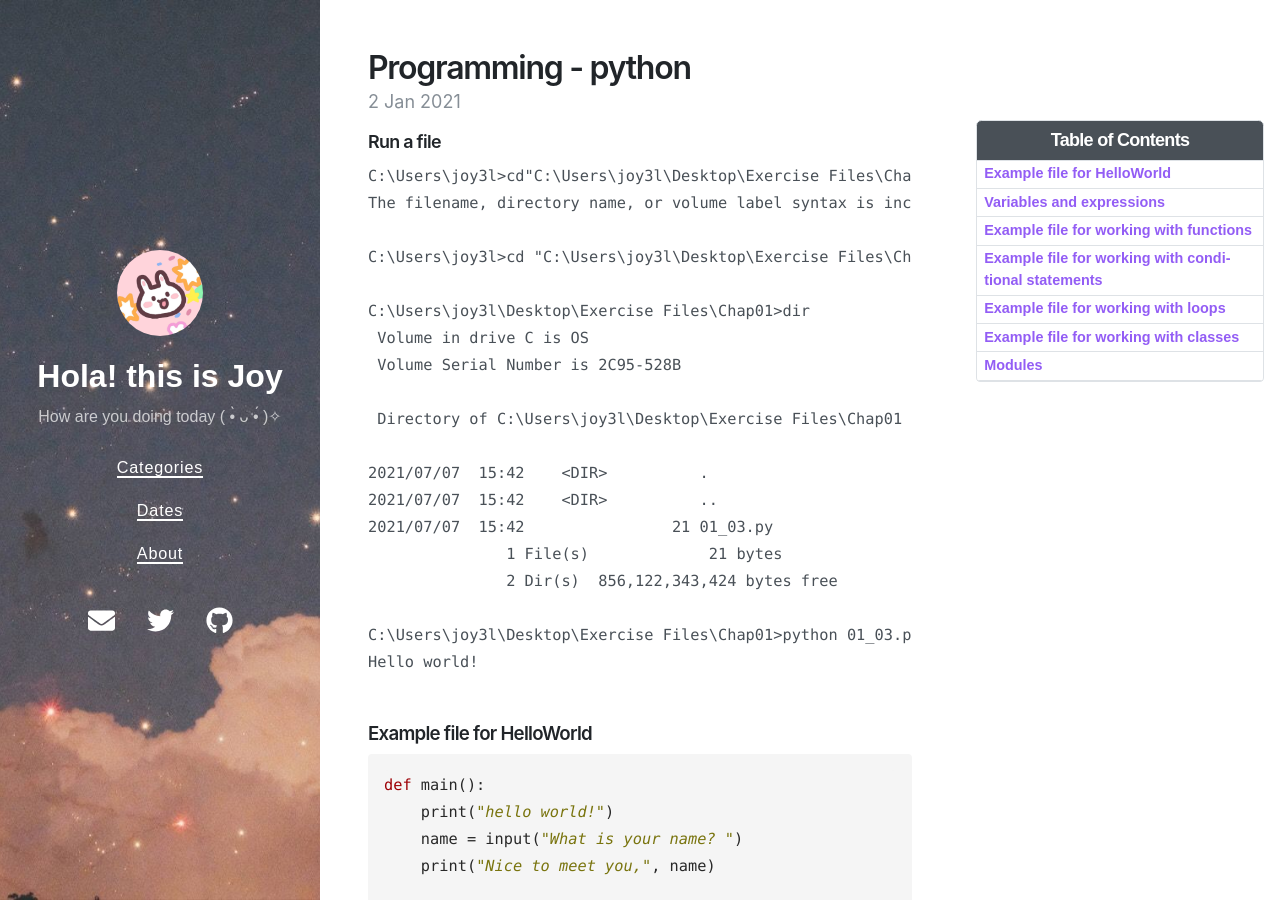
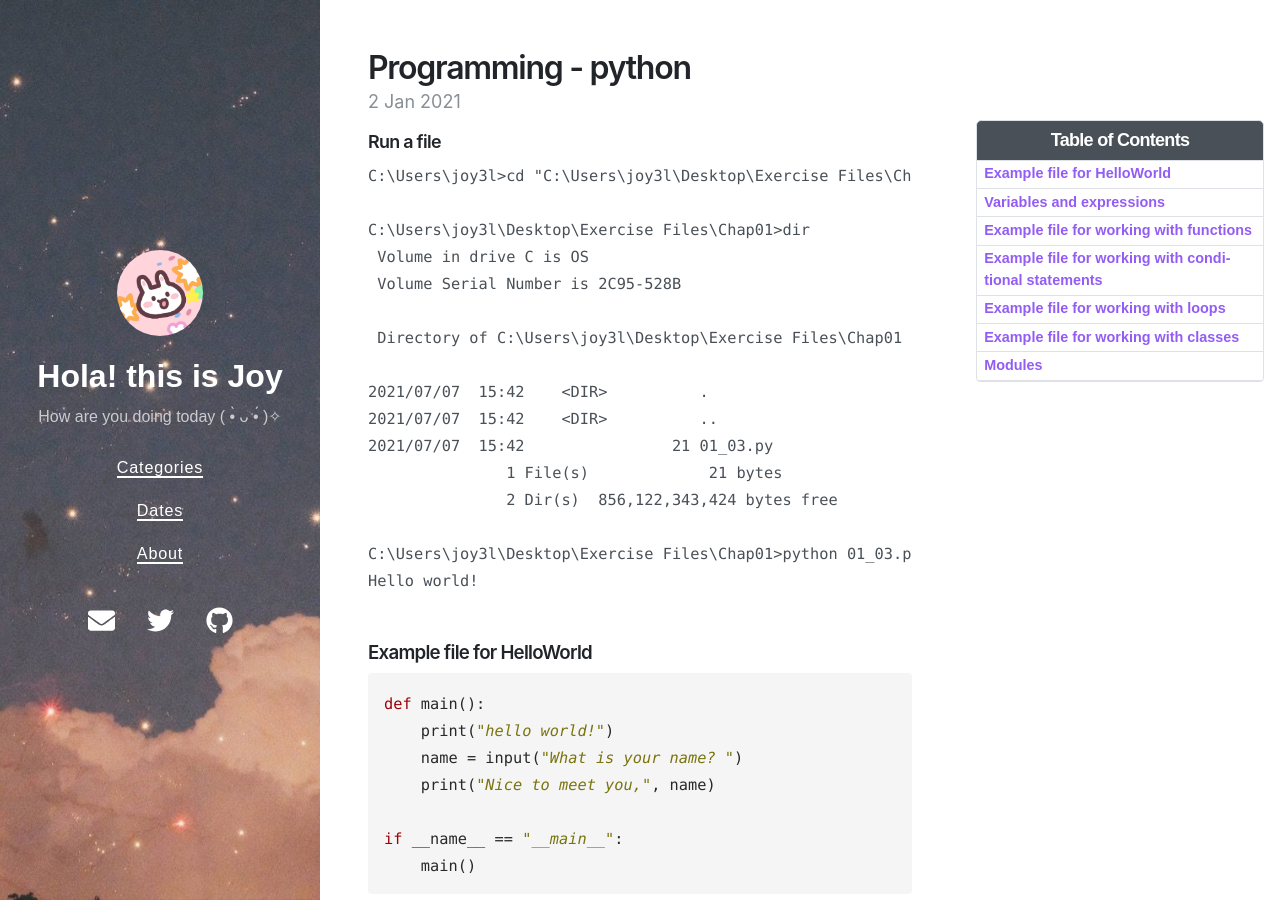
Before and after one commit to Joy3Luo/mathnotes, a Jekyll site: the page built from _posts/2021-01-02-SDE-python.md, in a window 1280 px wide and 900 px high. Built offline with Jekyll 4.4.1, drawn with Linux system fonts in a browser that asks for light colours; nearby versions of some CDN libraries.

Commit message:
Update 2021-01-02-SDE-python.md

````diff
--- a/_posts/2021-01-02-SDE-python.md
+++ b/_posts/2021-01-02-SDE-python.md
@@ -20,9 +20,6 @@ toc:  true
 #### Run a file
 
 ```pyhon
-C:\Users\joy3l>cd"C:\Users\joy3l\Desktop\Exercise Files\Chap01"
-The filename, directory name, or volume label syntax is incorrect.
-
 C:\Users\joy3l>cd "C:\Users\joy3l\Desktop\Exercise Files\Chap01"
 
 C:\Users\joy3l\Desktop\Exercise Files\Chap01>dir
````
